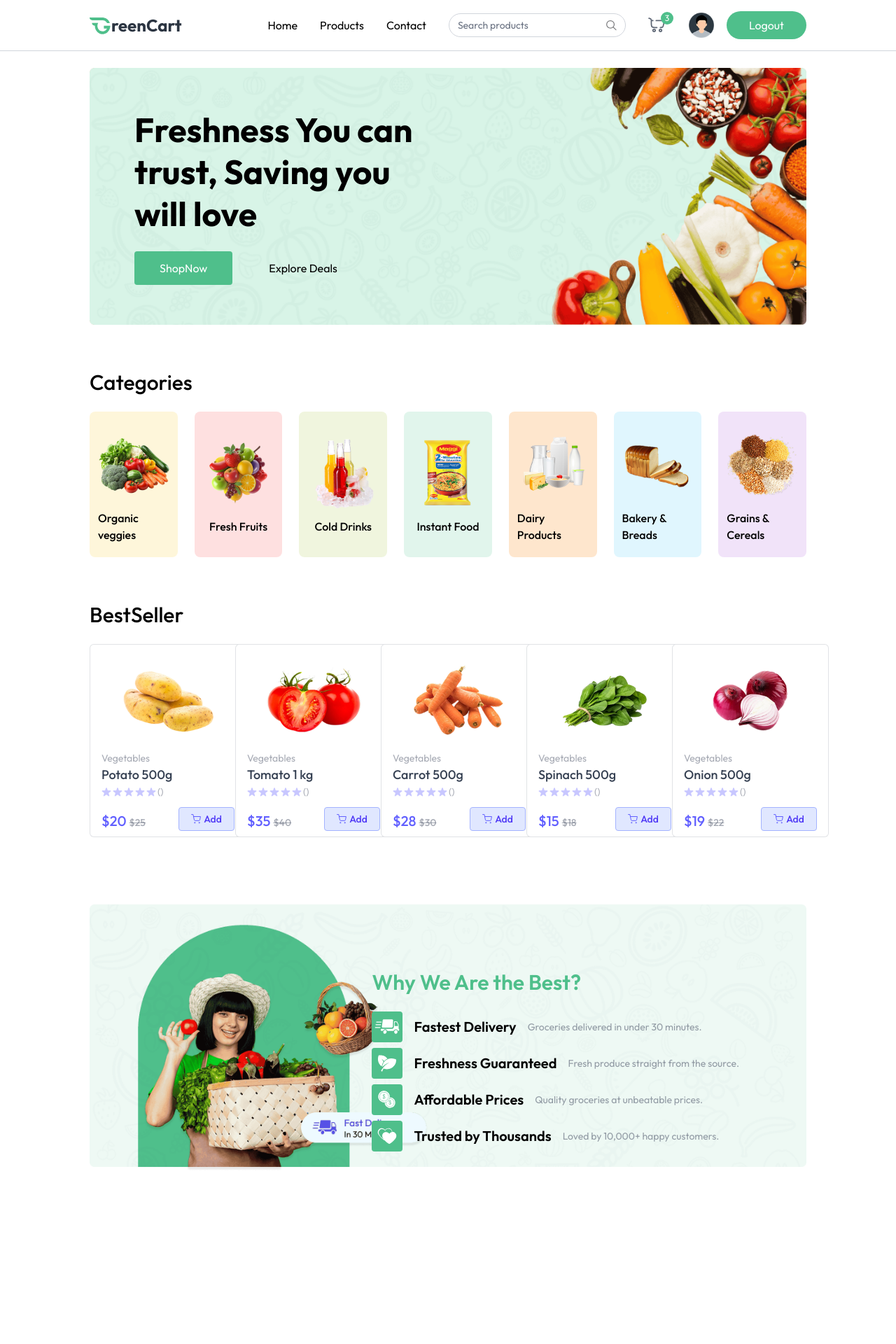
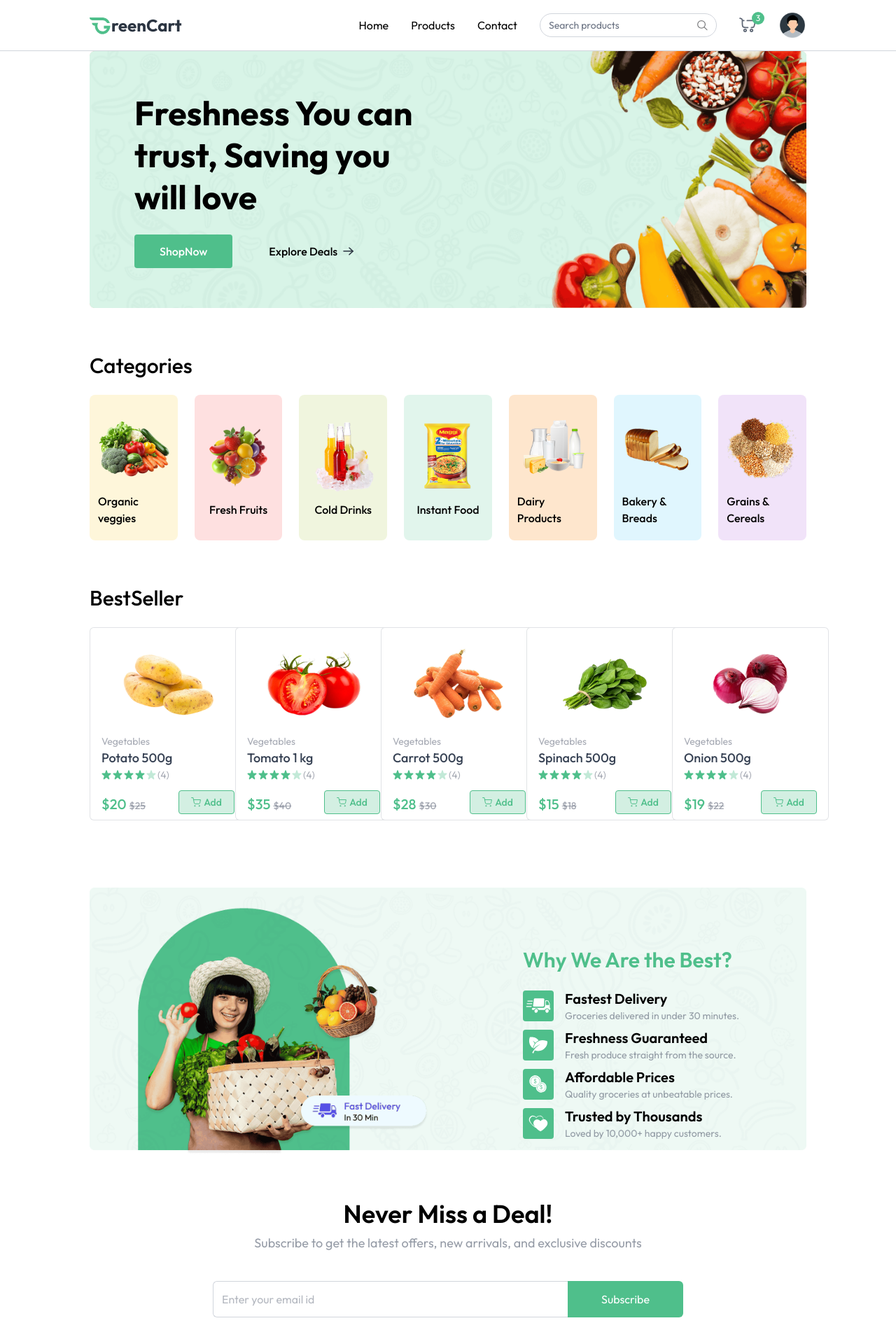
Before and after one commit to jacksonpoulose/GreenCart, a React (Vite) app in the folder client/: page / in a window 1280 px wide. Shown: the top 1920 px of the page at 70% size. Before the commit the page ends 1698 px from the top, so only its background shows below. Built offline with nearby package versions, Linux system fonts and the light colour scheme.

Commit message:
bottom banner, product card

```diff
--- a/client/src/App.jsx
+++ b/client/src/App.jsx
@@ -1,19 +1,20 @@
 import React from "react";
 import Navbar from "./components/Navbar";
-import { Routes,Route } from "react-router-dom";
+import { Routes, Route } from "react-router-dom";
 import Home from "./pages/Home";
+import { useLocation } from "react-router-dom";
+import {Toaster} from 'react-hot-toast';
 
 const App = () => {
-
-  //const isSellerPath = useLocation().pathname.includes("seller")
+  const isSellerPath = useLocation().pathname.includes("seller")
   return (
     <div>
-      <Navbar />
-      <div className = "px-6 md:px-16 lg:px-24 xl:px-32 py-6 ">
+      <Toaster />
+      {isSellerPath ? null : <Navbar />}
+
+      <div className={`${isSellerPath ? "" : "px-6 md:px-16 lg:px-24 xl:px-32"}`}>
         <Routes>
-<Route path="/" element={<Home/>} />
-
-
+          <Route path="/" element={<Home />} />
         </Routes>
       </div>
     </div>
--- a/client/src/components/BottomBanner.jsx
+++ b/client/src/components/BottomBanner.jsx
@@ -14,12 +14,14 @@ const BottomBanner = () => {
             {features.map((feature, index) => (
                 <div key={index} className="flex items-center gap-4 mt-2">
                     <img src={feature.icon} alt={feature.title} className="md:w-11 w-9" />
+                    <div>
                     <h3 className="text-lg md:text-xl font-semibold">
                         {feature.title}
                     </h3>
                     <p className="text-gray-500/70 text-xs md:text-sm">
                         {feature.description}
                     </p>
+                    </div>
                 </div>
             ))}
         </div>
--- a/client/src/components/MainBanner.jsx
+++ b/client/src/components/MainBanner.jsx
@@ -8,10 +8,14 @@ const MainBanner = () => {
       <img src={assets.main_banner_bg} alt="main banner" className="w-full hidden md:block" />
       <img src={assets.main_banner_bg_sm} alt="main banner" className="w-full block md:hidden" />
       <div className="absolute inset-0 flex flex-col items-center md:items-start justify-end md:justify-center p-6 md:p-12 lg:p-16">
-        <h1 className="text-3xl md:text-4xl lg:text-5xl font-bold text-center md:text-left max-w-72 md:max-w-80 lg:max-w-105
-        leading-tight lg:leading-15">Freshness You can trust, Saving you will love</h1>
+        <h1
+          className="text-3xl md:text-4xl lg:text-5xl font-bold text-center md:text-left max-w-72 md:max-w-80 lg:max-w-105
+        leading-tight lg:leading-15"
+        >
+          Freshness You can trust, Saving you will love
+        </h1>
 
-      <div className="mt-6 flex items-center gap-4">
+        <div className="mt-6 flex items-center font-medium gap-4">
           <Link
             to="/products"
             className="group flex items-center gap-2 px-7 md:px-9 py-3 bg-primary hover:bg-secondary transition rounded text-white cursor-pointer"
@@ -30,7 +34,7 @@ const MainBanner = () => {
           >
             Explore Deals
             <img
-            className="md:hidden transition group-focus:translate-x-1"
+              className=" transition group-hover:translate-x-1"
               src={assets.black_arrow_icon}
               alt="arrow"
             />
--- a/client/src/components/Navbar.jsx
+++ b/client/src/components/Navbar.jsx
@@ -5,8 +5,8 @@ import { useAppContext } from "../context/AppContext";
 
 const Navbar = () => {
   const [open, setOpen] = React.useState(false);
-  const { user, setUser, navigate } = useAppContext();
-  const Logout = () => {
+  const { user, setUser,  setShowUserLogin, navigate } = useAppContext();
+  const Logout = async () => {
     setUser(null);
     setOpen(false);
     navigate("/");
@@ -39,25 +39,22 @@ const Navbar = () => {
           </button>
         </div>
 {!user ?
-          (<button className="cursor-pointer px-8 py-2 bg-primary hover:bg-secondary transition text-white rounded-full">
+          (<button onClick={() => setShowUserLogin(true)} className="cursor-pointer px-8 py-2 bg-primary hover:bg-secondary transition text-white rounded-full">
             Login
           </button>)
         :
         (
-          <div className="flex items-center gap-2">
+          <div className="relative group">
             <img src={assets.profile_icon} alt="avatar" className="w-10 h-10 rounded-full" />
-            <ul className="flex flex-col gap-2" onClick={() => setOpen(false)}>
-              <li className="text-sm font-medium">
-                {user.name}
+            <ul className="hidden group-hover:block absolute top-10 right-0 bg-white shadow border border-gray-200 py-2.5 w-30 rounded-md text-sm z-40" onClick={() => setOpen(false)}>
+              <li className="p-1.5 pl-3 hover:bg-primary/10 cursor-pointer" onClick={() => navigate("/my-orders")}>
+                MyOrders
               </li>
-              <li className="text-sm text-gray-500">
-                {user.email}
+              <li className="p-1.5 pl-3 hover:bg-primary/10 cursor-pointer" onClick={Logout}>
+                Logout
               </li>
             </ul>
-            <button className="cursor-pointer px-8 py-2 bg-primary hover:bg-secondary transition text-white rounded-full" onClick={Logout}>
-              Logout
-            </button>
-          </div>
+         </div>
         )
         }
       </div>
@@ -65,17 +62,16 @@ const Navbar = () => {
       <button
         onClick={() => (open ? setOpen(false) : setOpen(true))}
         aria-label="Menu"
-        className="sm:hidden"
-      >
-        {/* Menu Icon SVG */}
+        className="sm:hidden">
         <img src={assets.menu_icon} alt="menu" className="w-6 opacity-80" />
       </button>
 
       {/* Mobile Menu */}
+      {open && (
       <div
         className={`${
           open ? "flex" : "hidden"
-        } absolute top-[60px] left-0 w-full bg-white shadow-md py-4 flex-col items-start gap-2 px-5 text-sm md:hidden`}
+        } absolute top-[60px] left-0 w-full bg-white shadow-md py-4 flex-col items-start z-40 gap-2 px-5 text-sm md:hidden`}
       >
         <NavLink to="/" onClick={() => setOpen(false)}>Home</NavLink>
         <NavLink to="/products" onClick={() => setOpen(false)}>Products</NavLink>
@@ -83,15 +79,16 @@ const Navbar = () => {
         <NavLink to="/contact" onClick={() => setOpen(false)}>Contact</NavLink>
 
         {!user ?
-          (<button className="cursor-pointer px-6 py-2 mt-2 bg-primary hover:bg-secondary transition text-white rounded-full text-sm" onClick={() => setOpen(false)}>
+          (<button onClick={()=>{setOpen(false);setShowUserLogin(true)}} className="cursor-pointer px-6 py-2 mt-2 bg-primary hover:bg-secondary transition text-white rounded-full text-sm">
             Login
           </button>)
         :
-          (<button className="cursor-pointer px-6 py-2 mt-2 bg-primary hover:bg-secondary transition text-white rounded-full text-sm" onClick={() => setOpen(false)}>
+          (<button className="cursor-pointer px-6 py-2 mt-2 bg-primary hover:bg-secondary transition text-white rounded-full text-sm" onClick={ Logout }>
             Logout
           </button>)
         }
       </div>
+      )}
     </nav>
   );
 };
--- /dev/null
+++ b/client/src/components/NewsLetter.jsx
@@ -0,0 +1,23 @@
+const NewsLetter = () => {
+
+    return (
+        <div className="flex flex-col items-center justify-center pt-16 pb-14 text-center space-y-2">
+            <h1 className="md:text-4xl text-2xl font-semibold">Never Miss a Deal!</h1>
+            <p className="md:text-lg text-gray-500/70 pb-8">
+                Subscribe to get the latest offers, new arrivals, and exclusive discounts
+            </p>
+            <form className="flex items-center justify-between max-w-2xl w-full md:h-13 h-12">
+                <input
+                    className="border border-gray-300 rounded-md h-full border-r-0 outline-none w-full rounded-r-none px-3 text-gray-500"
+                    type="text"
+                    placeholder="Enter your email id"
+                    required
+                />
+                <button type="submit" className="md:px-12 px-8 h-full text-white bg-primary hover:bg-secondary transition-all cursor-pointer rounded-md rounded-l-none">
+                    Subscribe
+                </button>
+            </form>
+        </div>
+    )
+}
+export default NewsLetter;
--- a/client/src/components/ProductCard.jsx
+++ b/client/src/components/ProductCard.jsx
@@ -1,10 +1,12 @@
 import React from "react";
 import { useAppContext } from "../context/AppContext";
+import { assets } from "../assets/assets";
 
 
 
 const ProductCard = ({product}) => {
     const [count, setCount] = React.useState(0);
+    const { currency, addToCart, removeFromCart, updateCartItem, cartItems, navigate, setCartItems } = useAppContext();
 
     return product && (
         <div className="border border-gray-500/20 rounded-md md:px-4 px-3 py-2 bg-white min-w-56 max-w-56 w-full">
@@ -15,35 +17,29 @@ const ProductCard = ({product}) => {
                 <p>{product.category}</p>
                 <p className="text-gray-700 font-medium text-lg truncate w-full">{product.name}</p>
                 <div className="flex items-center gap-0.5">
-                    {Array(5).fill('').map((_, i) => (
-                        product.rating > i ? (
-                           <img key={i} className="flex items-center gap-0.5" src={i<4? assets.star_icon : assets.star_dull_icon}/>
-                        ) : (
-                            <svg width="14" height="13" viewBox="0 0 18 17" fill="none" xmlns="http://www.w3.org/2000/svg">
-                                <path d="M8.04894 0.927049C8.3483 0.00573802 9.6517 0.00574017 9.95106 0.927051L11.2451 4.90983C11.379 5.32185 11.763 5.60081 12.1962 5.60081H16.3839C17.3527 5.60081 17.7554 6.84043 16.9717 7.40983L13.5838 9.87132C13.2333 10.126 13.0866 10.5773 13.2205 10.9894L14.5146 14.9721C14.8139 15.8934 13.7595 16.6596 12.9757 16.0902L9.58778 13.6287C9.2373 13.374 8.7627 13.374 8.41221 13.6287L5.02426 16.0902C4.24054 16.6596 3.18607 15.8934 3.48542 14.9721L4.7795 10.9894C4.91338 10.5773 4.76672 10.126 4.41623 9.87132L1.02827 7.40983C0.244561 6.84043 0.647338 5.60081 1.61606 5.60081H5.8038C6.23703 5.60081 6.62099 5.32185 6.75486 4.90983L8.04894 0.927049Z" fill="#615fff" fill-opacity="0.35" />
-                            </svg>
-                        )
+                    {Array(5).fill('').map((_,i) => (
+
+                           <img key={i} className="md:w-3.5 w3" src={i<4 ? assets.star_icon : assets.star_dull_icon} alt="star"/>
+
                     ))}
-                    <p>({product.rating})</p>
+                    <p>(4)</p>
                 </div>
                 <div className="flex items-end justify-between mt-3">
-                    <p className="md:text-xl text-base font-medium text-indigo-500">
-                        ${product.offerPrice} <span className="text-gray-500/60 md:text-sm text-xs line-through">${product.price}</span>
+                    <p className="md:text-xl text-base font-medium text-primary">
+                        {currency}${product.offerPrice} <span className="text-gray-500/60 md:text-sm text-xs line-through">{currency}${product.price}</span>
                     </p>
-                    <div className="text-indigo-500">
-                        {count === 0 ? (
-                            <button className="flex items-center justify-center gap-1 bg-indigo-100 border border-indigo-300 md:w-[80px] w-[64px] h-[34px] rounded text-indigo-600 font-medium" onClick={() => setCount(1)} >
-                                <svg width="14" height="14" viewBox="0 0 14 14" fill="none" xmlns="http://www.w3.org/2000/svg">
-                                    <path d="M.583.583h2.333l1.564 7.81a1.17 1.17 0 0 0 1.166.94h5.67a1.17 1.17 0 0 0 1.167-.94l.933-4.893H3.5m2.333 8.75a.583.583 0 1 1-1.167 0 .583.583 0 0 1 1.167 0m6.417 0a.583.583 0 1 1-1.167 0 .583.583 0 0 1 1.167 0" stroke="#615fff" stroke-linecap="round" stroke-linejoin="round" />
-                                </svg>
+                    <div onClick={(e)=>{e.stopPropagation()}} className="text-primary">
+                        {!cartItems[product._id] ? (
+                            <button className="flex items-center justify-center gap-1 bg-primary/25 border border-primary md:w-[80px] w-[64px] h-[34px] rounded text-primary font-medium" onClick={() => addToCart(product._id)}>
+                               <img src={assets.cart_icon} alt="cart" />
                                 Add
                             </button>
                         ) : (
-                            <div className="flex items-center justify-center gap-2 md:w-20 w-16 h-[34px] bg-indigo-500/25 rounded select-none">
+                            <div className="flex items-center justify-center gap-2 md:w-20 w-16 h-[34px] bg-primary/25 rounded select-none">
                                 <button onClick={() => setCount((prev) => Math.max(prev - 1, 0))} className="cursor-pointer text-md px-2 h-full" >
                                     -
                                 </button>
-                                <span className="w-5 text-center">{count}</span>
+                                <span className="w-5 text-center">{cartItems[product._id]}</span>
                                 <button onClick={() => setCount((prev) => prev + 1)} className="cursor-pointer text-md px-2 h-full" >
                                     +
                                 </button>
--- a/client/src/context/AppContext.jsx
+++ b/client/src/context/AppContext.jsx
@@ -1,11 +1,12 @@
-import { createContext, useState, useContext,useEffect } from "react";
+import { createContext, useState, useContext, useEffect } from "react";
 import { useNavigate } from "react-router-dom";
 import { dummyProducts } from "../assets/assets";
+import { toast } from "react-hot-toast";
 
-
-export const AppContext = createContext()
+export const AppContext = createContext();
 
 export const AppContextProvider = ({ children }) => {
+  const currency = import.meta.VITE_CURRENCY;
   const navigate = useNavigate();
   const [user, setUser] = useState(true);
   const [isSeller, setIsSeller] = useState(false);
@@ -14,21 +15,48 @@ export const AppContextProvider = ({ children }) => {
 
   const [cartItems, setCartItems] = useState([]);
 
-    const fetchProducts = async () =>{
-        setProducts(dummyProducts)
+  //fetch products from backend
+  const fetchProducts = async () => {
+    setProducts(dummyProducts);
+  };
+
+  //add to cart function
+  const addToCart = () => {
+    let cartData = structuredClone(cartItems);
+    if (cartData[itemId]) {
+      cartData[itemId] += 1;
+    } else {
+      cartData[itemId] = 1;
     }
+    setCartItems(cartData);
+    toast.success("Item added to cart");
+  };
 
-    const addToCart = () => {
-        let cartData= structuredClone(cartItems);
-        if(cartData[itemId]){
+  //Update cart item quantity
+  const updateCartItem = (itemId, quantity) => {
+    let cartData = structuredClone(cartItems);
+    cartData[itemId] = quantity;
+    setCartItems(cartData);
+    toast.success("Cart updated");
+  };
 
+  //Fetch products from cart
+  const removeFromCart = (itemId) => {
+    let cartData = structuredClone(cartItems);
+    if (cartData[itemId]) {
+      cartData[itemId] -= 1;
+      if (cartData[itemId] === 0) {
+        delete cartData[itemId];
       }
     }
 
+    setCartItems(cartData);
+    toast.success("Item removed from cart");
+  };
 
-useEffect(()=>{
+  useEffect(() => {
     fetchProducts();
-},[])
+  }, []);
 
   const value = {
     user,
@@ -38,15 +66,18 @@ useEffect(()=>{
     navigate,
     products,
     setProducts,
-
-    }
-    return (
-        <AppContext.Provider value={value}>
-            {children}
-        </AppContext.Provider>
-    )
-}
+    showUserLogin,
+    setShowUserLogin,
+    currency,
+    cartItems,
+    setCartItems,
+    addToCart,
+    removeFromCart,
+    updateCartItem,
+  };
+  return <AppContext.Provider value={value}>{children}</AppContext.Provider>;
+};
 
 export const useAppContext = () => {
-    return useContext(AppContext)
-}
+  return useContext(AppContext);
+};
--- a/client/src/pages/Home.jsx
+++ b/client/src/pages/Home.jsx
@@ -3,6 +3,7 @@ import MainBanner from '../components/MainBanner'
 import Categories from '../components/Categories'
 import BestSeller from '../components/BestSeller'
 import BottomBanner from '../components/BottomBanner'
+import NewsLetter from '../components/NewsLetter'
 
 const Home = () => {
   return (
@@ -11,6 +12,7 @@ const Home = () => {
         <Categories/>
         <BestSeller/>
         <BottomBanner/>
+        <NewsLetter/>
     </div>
   )
 }
```
Also changed, not shown: 1 other file (tests, documents, lock files or other folders). Lines whose indentation alone changed are shown as unchanged.
